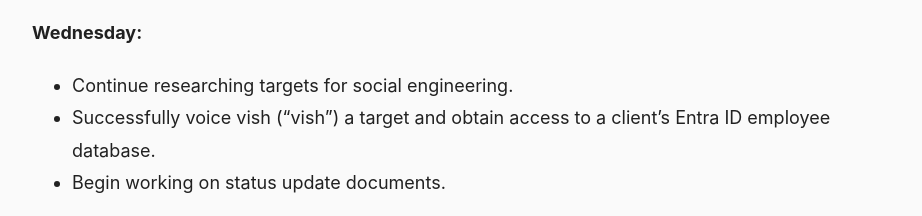
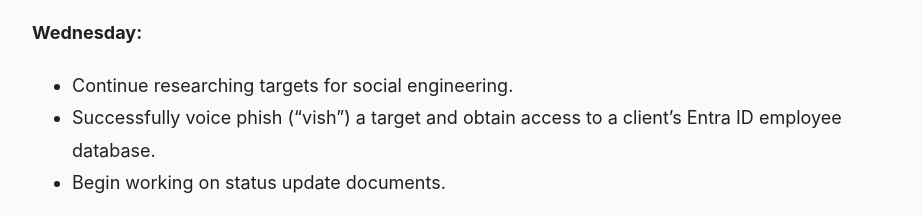
Before and after one commit to adindrabkin/adindrabkin.github.io, a plain HTML site: page blog/what-does-your-work-look-like-as-a-red-team-consultant/index.html in a window 1280 px wide. Shown: the part 2231-2447 px from the top of the page, without its empty margins (178-1100 px from the left). Drawn offline with Linux system fonts and the light colour scheme.

Commit message:
rebuilding site

```diff
--- a/blog/what-does-your-work-look-like-as-a-red-team-consultant/index.html
+++ b/blog/what-does-your-work-look-like-as-a-red-team-consultant/index.html
@@ -170,7 +170,7 @@
 <p><strong>Wednesday:</strong></p>
 <ul>
 <li>Continue researching targets for social engineering.</li>
-<li>Successfully voice vish (&ldquo;vish&rdquo;) a target and obtain access to a client&rsquo;s Entra ID employee database.</li>
+<li>Successfully voice phish (&ldquo;vish&rdquo;) a target and obtain access to a client&rsquo;s Entra ID employee database.</li>
 <li>Begin working on status update documents.</li>
 </ul>
 <p><strong>Thursday:</strong></p>
```
